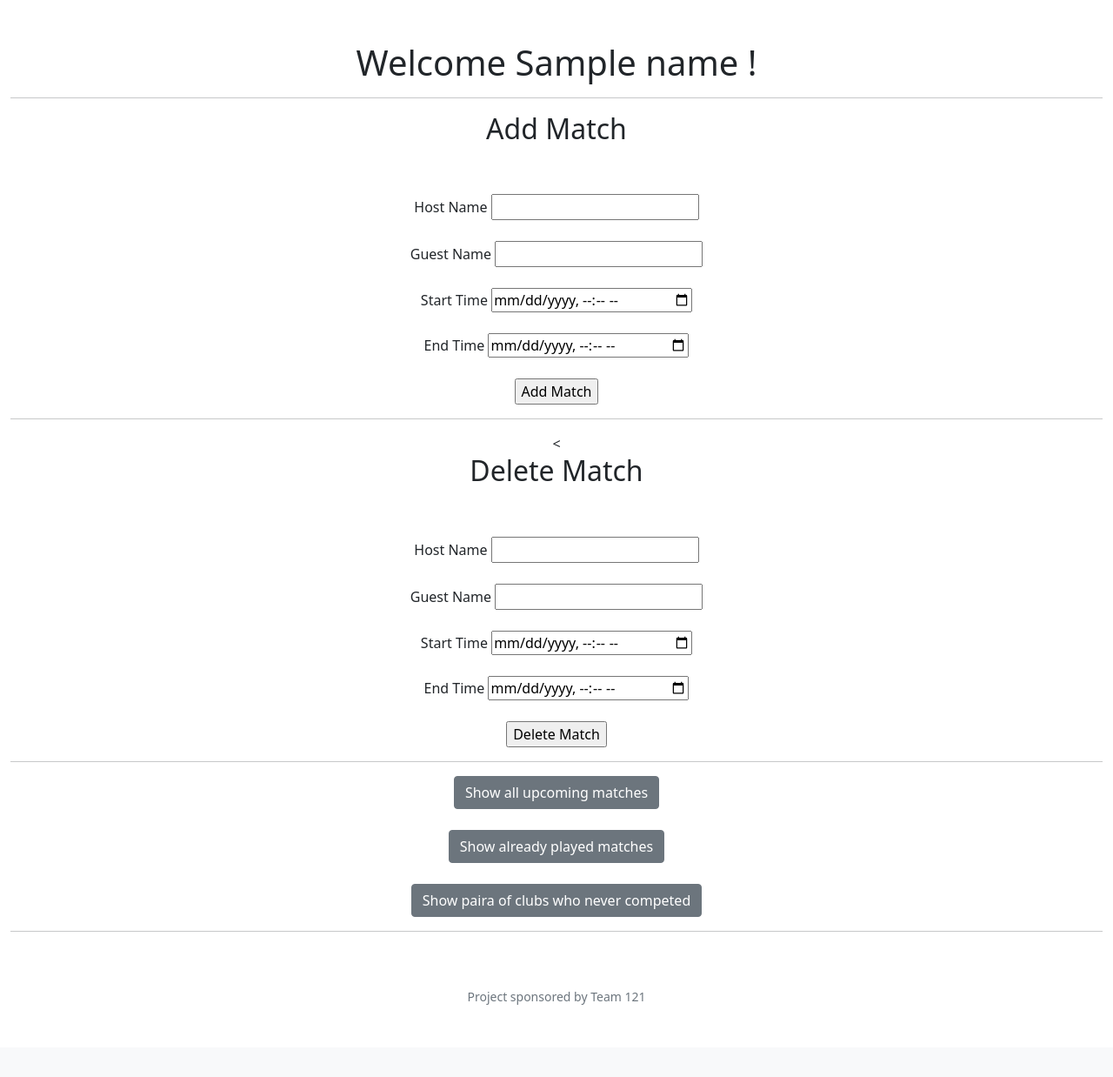
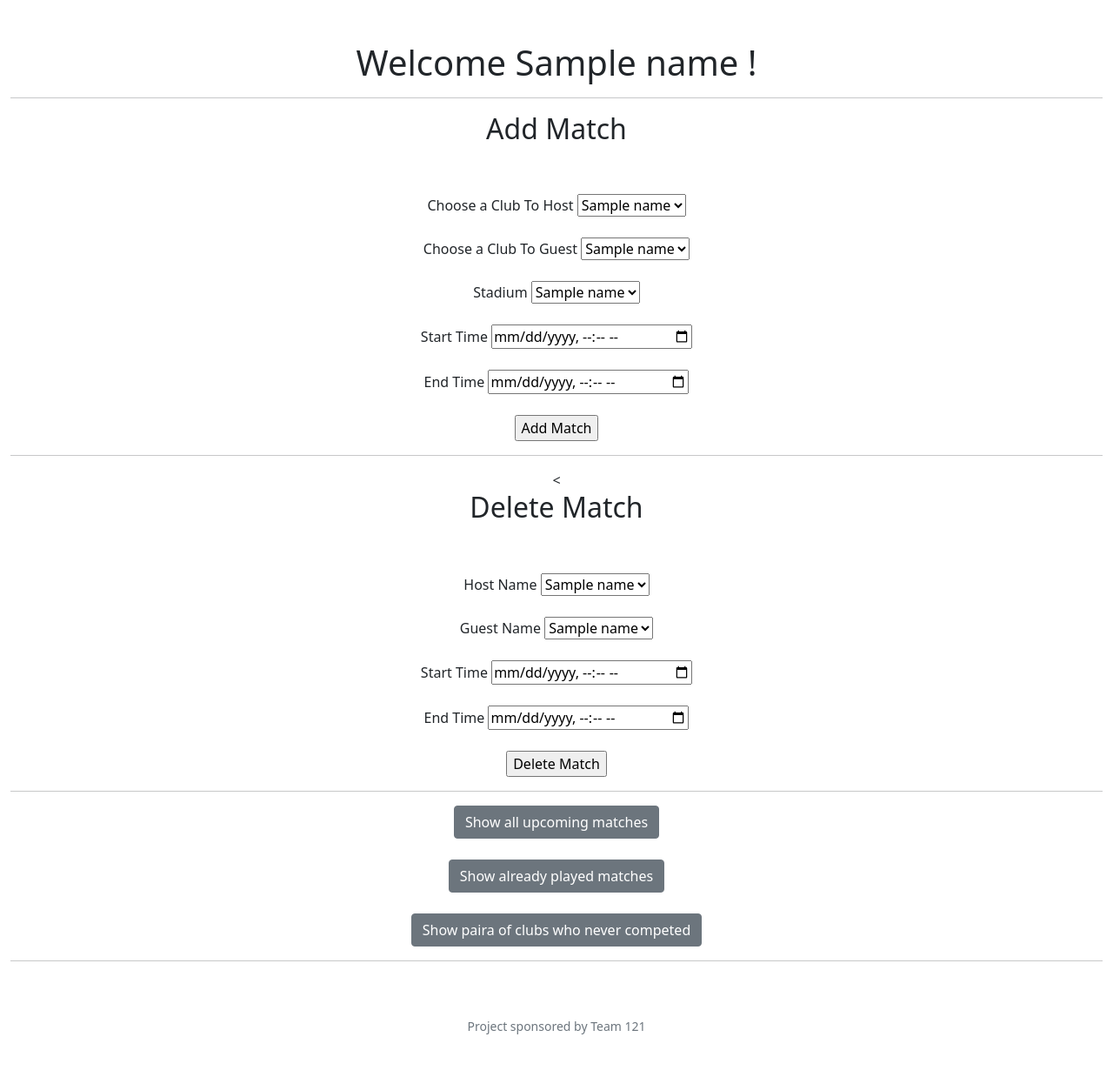
Before and after one commit to MoTammaa/Sports-Management_Registeration-DBMS, a Flask app: template templates/Sports_Association_Manager.html in a window 1280 px wide. Shown: the part 76-1314 px from the top of the page at 87% size. Before the commit the page ends 1280 px from the top, so only its background shows below. Run offline with Flask 3, Linux system fonts and the light colour scheme; the template is opened without the code that fills it: most values are stand-ins (such as "Sample title", 1, 10 or a date in 2020).

Commit message:
nearly finish, only views remain

```diff
--- a/Database Queries/Some Queries.sql
+++ b/Database Queries/Some Queries.sql
@@ -218,3 +218,6 @@ insert into TicketBuyingTransactions(fan_national_ID , ticket_ID) values
 (28456,  3),
 (98563,  4),
 (67349,  5)
+
+
+exec deleteMatch 'club name 2', 'club name 3'
--- a/application.py
+++ b/application.py
@@ -138,11 +138,10 @@ def logout():
     return redirect("/")
 
 
-#------------------------------ registeration pages
+#---------------------------------------------------------------------------------------------------registeration pages
 @app.route("/register")
 def Register_Function():
         return render_template("register.html")
-
 
 @app.route("/register_system_admin", methods = ['GET','POST'])
 def Register_System_Admin_Function():
@@ -169,8 +168,6 @@ def Register_System_Admin_Function():
         else:
             return render_template('register_system_admin.html')
 
-
-
 @app.route("/register_sports_association_manager", methods = ['GET','POST'])
 def Register_Sports_Association_Manager_Function():
         if(request.method == 'POST'):
@@ -194,12 +191,28 @@ def Register_Sports_Association_Manager_Function():
         else:
             return render_template("register_sports_association_manager.html")
 
-
 @app.route("/register_club_representative", methods = ['GET','POST'])
 def Register_ClubRepresentative_Function():
     if(request.method == 'POST'):
 
-        print("lala")
+            username = request.form['username']
+            password = request.form['password']
+            name = request.form['Full Name']
+            represented_club = request.form['Represented Club']
+            sql = f"""  SELECT *
+                        from SystemUser u
+                        where u.username = '{username}'
+                   """
+            result = db.session.execute(sql)
+            if(not isEmpty(result)):
+                 flash("username already taken!")
+                 return redirect(url_for("Register_ClubRepresentative_Function"))
+            else:
+                flash("Club Representative Registeration Successful !")
+                sql2 = f""" exec addRepresentative '{name}', '{represented_club}', '{username}', '{password}' """
+                db.session.execute(sql2)
+                db.session.commit()
+                return redirect(url_for("login"))
 
     else:
         sql = """ SELECT c.club_id, c.name
@@ -210,12 +223,28 @@ def Register_ClubRepresentative_Function():
         clubs = db.session.execute(sql)
         return render_template("register_club_representative.html", clubs=clubs)
 
-
 @app.route("/register_stadium_manager", methods = ['GET','POST'])
 def Register_Stadium_Manager_Function():
     if(request.method == 'POST'):
+            username = request.form['username']
+            password = request.form['password']
+            name = request.form['Full Name']
+            mangaed_stadium = request.form['Managed Stadium']
+            sql = f"""  SELECT *
+                        from SystemUser u
+                        where u.username = '{username}'
+                   """
+            result = db.session.execute(sql)
+            if(not isEmpty(result)):
+                 flash("username already taken!")
+                 return redirect(url_for("Register_Stadium_Manager_Function"))
+            else:
+                flash("Club Representative Registeration Successful !")
+                sql2 = f""" exec addStadiumManager '{name}', '{mangaed_stadium}', '{username}', '{password}' """
+                db.session.execute(sql2)
+                db.session.commit()
+                return redirect(url_for("login"))
 
-       print("lala")
 
     else:
         sql = """select s.name
@@ -227,7 +256,6 @@ def Register_Stadium_Manager_Function():
         for Stadium in Stadiums:
             available_stadiums.append(Stadium.name)
         return render_template("register_stadium_manager.html", names=available_stadiums)
-
 
 @app.route("/register_fan", methods = ['GET','POST'])
 def Register_Fan_Function():
@@ -250,11 +278,8 @@ def Register_Fan_Function():
             return redirect(url_for("Register_Fan_Function"))
         else:
             # changing time format taken from html to be compatible with python and sql
-            stage1 = birth_date.replace('T', ' ')
-            stage2 = datetime.strptime(stage1, '%Y-%m-%d %H:%M')
-            stage3 = stage2.strftime("%Y-%m-%d %H:%M:%S")
-
-            sql2 = f""" exec addFan '{name}', '{username}', '{password}', '{national_id}', '{stage3}', '{address}', {phone_num} """
+            time_formatted = timeForSQL_without_seconds(birth_date)
+            sql2 = f""" exec addFan '{name}', '{username}', '{password}', '{national_id}', '{time_formatted}', '{address}', {phone_num} """
             db.session.execute(sql2)
             db.session.commit()
             flash("Fan Registeration Successfull !")
@@ -263,18 +288,136 @@ def Register_Fan_Function():
         return render_template("register_fan.html")
 
 
-#------------------------------System admin page
-@app.route("/system_admin")
-@login_required
+#---------------------------------------------------------------------------------------------------------System admin pages
+@app.route("/system_admin",methods = ['GET','POST'])
 def System_Admin_Function():
-    return render_template("system_admin.html")
-#------------------------------Sports Association Manager page
+    sql1 = """ SELECT name FROM club  """
+    sql2 = """ SELECT name FROM Stadium  """
+    club_names = db.session.execute(sql1)
+    stadium_names = db.session.execute(sql2)
+    return render_template("system_admin.html", club_names=club_names , stadium_names = stadium_names)
+
+@app.route("/add_club",methods = ['GET','POST'])
+def Add_Club_Function():
+    if(request.method == 'POST'):
+        club_name = request.form['Added_club_name']
+        club_location = request.form['Added_club_location']
+        sql = f"""exec addClub '{club_name}', '{club_location}' """
+        db.session.execute(sql)
+        db.session.commit()
+        flash(f"Club {club_name} in {club_location} Added Successfully !")
+    return redirect(url_for("System_Admin_Function"))
+
+@app.route("/delete_club",methods = ['GET','POST'])
+def Delete_Club_Function():
+    if(request.method == 'POST'):
+        club_name = request.form['deleted club']
+        sql = f"""exec deleteClub '{club_name}' """
+        db.session.execute(sql)
+        db.session.commit()
+        flash(f"Club {club_name} Deleted Successfully !")
+    return redirect(url_for("System_Admin_Function"))
+
+@app.route("/add_stadium",methods = ['GET','POST'])
+def Add_Stadium_Function():
+    if(request.method == 'POST'):
+        Stadium_name = request.form['Added_stadium_name']
+        Stadium_location = request.form['Added_stadium_location']
+        Stadium_capacity = request.form['Added_stadium_capacity']
+        sql = f"""exec addStadium '{Stadium_name}', '{Stadium_location}', '{Stadium_capacity}' """
+        db.session.execute(sql)
+        db.session.commit()
+        flash(f"Stadium {Stadium_name} in {Stadium_location} with capacity {Stadium_capacity} Added Successfully !")
+    return redirect(url_for("System_Admin_Function"))
+
+@app.route("/delete_stadium",methods = ['GET','POST'])
+def Delete_Stadium_Function():
+    if(request.method == 'POST'):
+        stadium_name = request.form['deleted Stadium']
+        sql = f"""exec deleteStadium '{stadium_name}' """
+        db.session.execute(sql)
+        db.session.commit()
+        flash(f"Stadium {stadium_name} Deleted Successfully !")
+    return redirect(url_for("System_Admin_Function"))
+
+@app.route("/block_fan",methods = ['GET','POST'])
+def Block_Fan_Function():
+    if(request.method == 'POST'):
+        fan_national_ID = request.form['Blocked_Fan_national_id']
+        sql1 = f""" select * from Fan f  where f.national_id = '{fan_national_ID}' """
+        records = db.session.execute(sql1)
+        if(isEmpty(records)):
+            flash("There is no Fan with that National_ID")
+            return redirect(url_for("Block_Fan_Function"))
+        else:
+            sql2 = f"""exec blockFan '{fan_national_ID}' """
+            db.session.execute(sql2)
+            db.session.commit()
+            flash(f"Fan with National_ID {fan_national_ID} Blocked Successfully !")
+    return redirect(url_for("System_Admin_Function"))
+
+#--------------------------------------------------------------------------------------------------Sports Association Manager pages
 
 @app.route("/sports_association_manager")
-@login_required
 def Sports_Association_Manager_Function():
-    return render_template("sports_association_manager.html")
+    sql1 = """ SELECT * FROM club  """
+    sql2 = """ SELECT * FROM Stadium s"""
+    club_names1 = db.session.execute(sql1)
+    club_names2 = db.session.execute(sql1)
+    club_names3 = db.session.execute(sql1)
+    club_names4 = db.session.execute(sql1)
+    stadiums = db.session.execute(sql2)
+    return render_template("sports_association_manager.html", club_names1 = club_names1,club_names2 = club_names2,club_names3 = club_names3,club_names4 = club_names4,stadiums = stadiums)
 
+@app.route("/add_match",methods = ['GET','POST'])
+def Add_Match_Function():
+    if(request.method == 'POST'):
+        host_id = request.form['added host']
+        guest_id = request.form['added Guest']
+        stadium_id =  request.form['stadium']
+        start_time = timeForSQL_with_seconds(request.form['New_Match_Start_Time'])
+        end_time = timeForSQL_with_seconds(request.form['New_Match_End_Time'])
+        if(host_id == guest_id):
+            flash(f"in our world, a Club can't play against itself ! :) ")
+            return redirect(url_for("Add_Match_Function"))
+        else:
+            sql = f""" INSERT INTO Match(host_club_ID , guest_club_ID , stadium_ID , start_time , end_time) VALUES
+                    ('{host_id}', '{guest_id}', '{stadium_id}', '{start_time}', '{end_time}')
+
+                    """
+            db.session.execute(sql)
+            db.session.commit()
+            flash("Match Added Successfully !")
+            return redirect(url_for("Add_Match_Function"))
+    else:
+        return redirect(url_for("Sports_Association_Manager_Function"))
+
+@app.route("/delete_match",methods = ['GET','POST'])
+def Delete_Match_Function():
+    if(request.method == 'POST'):
+        host_name = request.form['deleted host']
+        guest_name = request.form['deleted guest']
+        start_time = timeForSQL_with_seconds(request.form['Deleted_Match_Start_Time'])
+        end_time = timeForSQL_with_seconds(request.form['Deleted_Match_End_Time'])
+        sql1 =     f""" select *
+                        from Match m , Club c1 , Club c2
+                        where m.host_club_ID = c1.club_id
+                        and m.guest_club_ID = c2.club_id
+                        and m.start_time = '{start_time}'
+	                    and m.end_time = '{end_time}'
+                    """
+        result = db.session.execute(sql1)
+        if(isEmpty(result)):
+            flash("There is No Match With Given Information !")
+            return redirect(url_for("Delete_Match_Function"))
+        else:
+            sql2 = f""" exec deleteMatch '{host_name}', '{guest_name}' """
+            db.session.execute(sql2)
+            db.session.commit()
+            flash("Match Deleted Successfully !")
+            return redirect(url_for("Delete_Match_Function"))
+    else:
+        return redirect(url_for("Sports_Association_Manager_Function"))
 
 
 
@@ -294,15 +437,59 @@ def Sports_Association_Manager_Function():
 
 
 
-#------------------------------Fan page
+#----------------------------------------------------------------------------------Fan pages
 @app.route("/fan")
-@login_required
 def Fan_Function():
-    return render_template("fan.html")
+    sql = """ SELECT name FROM club  """
+    club_names1 = db.session.execute(sql)
+    club_names2 = db.session.execute(sql)
+    return render_template("fan.html", club_names1 = club_names1,club_names2 = club_names2)
+
+@app.route("/Purchase_Ticket",methods = ['GET','POST'])
+def Purchase_Ticket_Function():
+    if(request.method == 'POST'):
+        host_name = request.form['host name']
+        guest_name = request.form['guest name']
+        start_time = timeForSQL_with_seconds(request.form['start_time'])
+        sql1 = f"""
+                    select *
+                    from match m ,club c1, club c2
+                    where m.host_club_ID = c1.club_id
+                    and m.guest_club_ID = c2.club_id
+                    and m.start_time = '{start_time}'
+                    and c1.name = '{host_name}'
+                    and c2.name = '{guest_name}'
+                 """
+        there_is_match = db.session.execute(sql1)
+        if(isEmpty(there_is_match)):
+            flash("There is NO Match With Given Information")
+            return redirect(url_for("Purchase_Ticket_Function"))
+        else:
+             sql2 =  f""" select *
+                          from match m ,club c1, club c2, Ticket t
+                          where m.host_club_ID = c1.club_id
+                          and m.guest_club_ID = c2.club_id
+                          and m.match_ID = t.match_ID
+                          and t.status = 1
+
+                        """
+             there_is_available_tickets  = db.session.execute(sql2)
+             if(isEmpty(there_is_available_tickets)):
+                flash("All Tickets Are Sold !")
+                return redirect(url_for("Purchase_Ticket_Function"))
+             else:
+                  fan_National_ID = getID(session["username"])
+                  sql3 = f"""exec purchaseTicket '{fan_National_ID}', '{host_name}', '{guest_name}', '{start_time}' """
+                  db.session.execute(sql3)
+                  db.session.commit()
+                  flash("Ticket Purchased Successfully !")
+                  return redirect(url_for("Purchase_Ticket_Function"))
+    else:
+        return redirect(url_for("Fan_Function"))
 
 #----------------------------------------------------------------------------------examples
 @app.route("/clubs")
-@login_required
+#@login_required
 def clubs():
     sql = "SELECT * FROM club"
     result = db.session.execute(sql)
@@ -310,7 +497,7 @@ def clubs():
     return render_template("clubs.html", result=result)
 #--------------------------------------------------------------
 @app.route("/clubs/add", methods=['POST'])
-@login_required
+#@login_required
 def add_club():
     name = request.form['name']
     location = request.form['location']
@@ -324,7 +511,7 @@ def add_club():
     return redirect(url_for('home'))
 #-----------------------------------------------
 @app.route("/clubs/delete", methods=['POST'])
-@login_required
+#@login_required
 def delete_club():
     name = request.form['name']
 
@@ -335,9 +522,30 @@ def delete_club():
     flash(f"Club {name} deleted successfully!")
 
     return redirect(url_for('home'))
-# some helper functions
+# ---------------------------------------------------some helper functions
 def isEmpty(SQL_SET):
-    numOfRows = 0
     for row in SQL_SET:
         return False
     return True
+
+def timeForSQL_without_seconds(time):
+    stage1 = time.replace('T', ' ')
+    stage2 = datetime.strptime(stage1, '%Y-%m-%d %H:%M')
+    stage3 = stage2.strftime("%Y-%m-%d %H:%M:%S")
+    return stage3
+
+def timeForSQL_with_seconds(time):
+    stage1 = time.replace('T', ' ')
+    stage2 = datetime.strptime(stage1, '%Y-%m-%d %H:%M')
+    stage3 = stage2.replace(second=0)
+    stage4 = stage3.strftime("%Y-%m-%d %H:%M:%S")
+    return stage4
+
+def getID(username):
+    sql = f"""select f.national_id
+              from fan f
+              where f.username = '{username}'
+            """
+    result = db.session.execute(sql)
+    for row in result :
+        return row.national_id
--- a/templates/Register_Club_Representative.html
+++ b/templates/Register_Club_Representative.html
@@ -16,6 +16,7 @@
     <input class="form-control mx-auto w-auto" id="password" name="password" placeholder="Password" type="password" maxlength="20" required><br>
     <input class="form-control mx-auto w-auto"  name="Full Name" placeholder="Full Name" type="text" maxlength="20" required><br>
 
+
     <label >Choose a Club to Represent</label>
     <select name="Represented Club" required >
       {% for club in clubs %}
--- a/templates/Sports_Association_Manager.html
+++ b/templates/Sports_Association_Manager.html
@@ -16,14 +16,28 @@
 
 <h2> Add Match </h2> <br><br>
 <form action="/add_match" method="post">
-	<label> Host Name </label>
-	<input type="text" name="New_Match_Host_club_name"/> <br><br>
-    <label> Guest Name </label>
-	<input type="text" name="New_Match__club_name"/> <br><br>
+	<label> Choose a Club To Host </label>
+	<select name="added host" required >
+		{% for name in club_names1 %}
+		  <option value='{{name.club_id}}'>{{name.name}}</option>
+		{% endfor %}
+	  </select><br><br>
+    <label> Choose a Club To Guest </label>
+	<select name="added Guest" required >
+		{% for name in club_names2 %}
+		  <option value='{{name.club_id}}'>{{name.name}}</option>
+		{% endfor %}
+	  </select><br><br>
+	<label> Stadium </label>
+	<select name="stadium" required >
+		{% for name in stadiums %}
+		  <option value='{{name.ID}}'>{{name.name}}</option>
+		{% endfor %}
+	</select><br><br>
 	<label> Start Time </label>
-	<input type="datetime-local" name="New_Match_Start_Time"/> <br><br>
+	<input onchange="validateDate()" id= "start_time" type="datetime-local" name="New_Match_Start_Time" required/> <br><br>
     <label> End Time </label>
-	<input type="datetime-local" name="New_Match_End_Time"/> <br><br>
+	<input onchange="validateDate()" id= "end_time" type="datetime-local" name="New_Match_End_Time" required /> <br><br>
 	<input type="submit" value="Add Match">
 </form>
 
@@ -32,13 +46,21 @@
 <<h2> Delete Match </h2> <br><br>
 <form action="/delete_match" method="post">
 	<label> Host Name </label>
-	<input type="text" name="Deleted_Match_Host_club_name"/> <br><br>
+	<select name="deleted host" required >
+		{% for name in club_names3 %}
+		  <option value='{{name.name}}'>{{name.name}}</option>
+		{% endfor %}
+	  </select><br><br>
     <label> Guest Name </label>
-	<input type="text" name="Deleted_Match_Guest_club_name"/> <br><br>
+	<select name="deleted guest" required >
+		{% for name in club_names4 %}
+		  <option value='{{name.name}}'>{{name.name}}</option>
+		{% endfor %}
+	  </select><br><br>
 	<label> Start Time </label>
-	<input type="datetime-local" name="Deleted_Match_Start_Time"/> <br><br>
+	<input  type="datetime-local" name="Deleted_Match_Start_Time" required/> <br><br>
     <label> End Time </label>
-	<input type="datetime-local" name="Deleted_Match_Host_End_Time"/> <br><br>
+	<input type="datetime-local" name="Deleted_Match_End_Time"/ required> <br><br>
 	<input type="submit" value="Delete Match">
 </form>
 
@@ -53,6 +75,28 @@
 
 <hr>
 
+<script>
+	function validateDate(){
+	  var start_time = new Date(document.getElementById("start_time").value);
+	  var end_time = new Date(document.getElementById("end_time").value);
+	  var current_date = new Date();
+
+	  if(current_date - start_time > 59999){
+		 alert("lets go to the past and play the match , BALABIZO ! :)");
+		 document.getElementById("start_time").value = null;
+	  }
+	  else if(end_time < start_time){
+		alert("Such a cool match that will end before it starts ! :)");
+		document.getElementById("end_time").value = null;
+
+	  }
+	  else if(end_time - start_time <= 59999){
+		alert("you made Physics Sad , running and movement with no time ? )");
+		document.getElementById("end_time").value = null;
+
+	  }
+	}
+</script>
 
 
 
```
Also changed, not shown: templates/Fan.html (+12 -4 lines), templates/Register_Fan.html (+16 -1 lines), templates/System_admin.html (+21 -10 lines).
